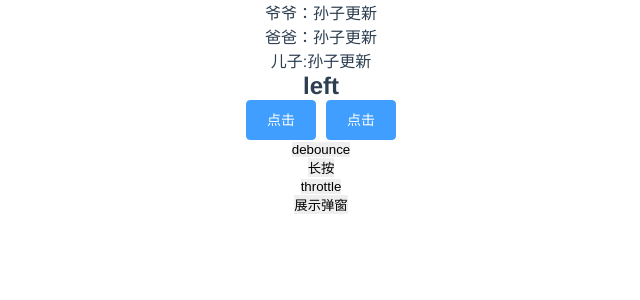
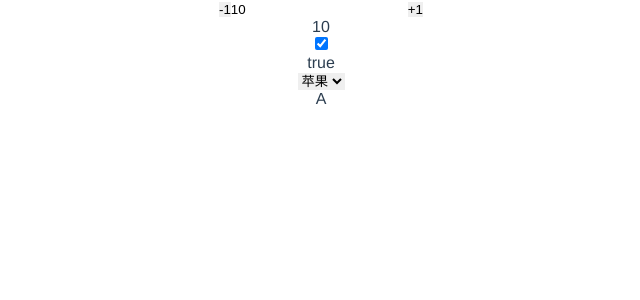
Before and after one commit to oylx/chunfengshili, a Vue app in the folder 3vue/eight-queen/: page / in a window 1280 px wide. Shown: the top 300 px of the page, without its empty margins (319-959 px from the left). Built offline with nearby package versions, Linux system fonts and the light colour scheme.

Commit message:
v-model组件传值

```diff
--- a/3vue/eight-queen/src/App.vue
+++ b/3vue/eight-queen/src/App.vue
@@ -3,9 +3,10 @@
 <!--    <s-scroll></s-scroll>-->
 <!--    <s-lazy></s-lazy>-->
 <!--    <s-sync></s-sync>-->
-    <one></one>
-    <on-emit></on-emit>
-    <s-directive></s-directive>
+    <model-demo></model-demo>
+<!--    <one></one>-->
+<!--    <on-emit></on-emit>-->
+<!--    <s-directive></s-directive>-->
 
 <!--    <s-provide></s-provide>-->
 <!--    <component-attr></component-attr>-->
@@ -51,9 +52,10 @@
 // import Decorate from '@/components/Decorate';
 // import ComponentAttr from '@/components/ComponentAttr';
 // import SProvide from '@/components/SProvide';
-import SDirective from '@/components/SDirective';
-import OnEmit from '@/components/onEmit/onEmit';
-import One from '@/components/sync/One';
+// import SDirective from '@/components/SDirective';
+// import OnEmit from '@/components/onEmit/onEmit';
+// import One from '@/components/sync/One';
+import ModelDemo from '@/components/Checkbox/ModelDemo';
 // import SSync from '@/components/SSync';
 // import SLazy from '@/components/SLazy';
 // import SScroll from '@/components/SScroll';
@@ -61,12 +63,13 @@ import One from '@/components/sync/One';
 export default {
   name: 'App',
   components: {
-    One,
-    OnEmit,
+    ModelDemo,
+    // One,
+    // OnEmit,
     // SScroll,
     // SLazy,
     // SSync,
-    SDirective,
+    // SDirective,
     // SProvide,
     // ComponentAttr,
     // Decorate,
--- /dev/null
+++ b/3vue/eight-queen/src/components/Checkbox/ICheckbox.vue
@@ -0,0 +1,36 @@
+<template>
+  <input type="checkbox" :checked="value" @change="handleChange"/>
+</template>
+
+<script>
+export default {
+  name: 'ICheckbox',
+  props: {
+    value: {
+      type: Boolean,
+      default: false,
+      require: true
+    }
+  },
+  data(){
+    return{
+      currentValue: this.value
+    }
+  },
+  watch: {
+    value(newVal){
+      this.currentValue = newVal;
+    }
+  },
+  methods: {
+    handleChange(e) {
+      this.currentValue = e.target.checked
+      this.$emit('input', this.currentValue)
+    }
+  }
+};
+</script>
+
+<style scoped>
+
+</style>
--- /dev/null
+++ b/3vue/eight-queen/src/components/Checkbox/IInput.vue
@@ -0,0 +1,44 @@
+<template>
+  <div>
+    <button @click="increase(-1)">-1</button>
+    <input type="number" :value="currentValue" @input="changeValue" />
+    <button @click="increase(1)">+1</button>
+  </div>
+</template>
+
+<script>
+export default {
+  name: "IInput",
+  props:{
+    value:{
+      type: Number,
+      default: 0,
+      require: true
+    }
+  },
+  data(){
+    return{
+      currentValue: this.value
+    }
+  },
+  watch: {
+    value(newVal){
+      this.currentValue = newVal;
+    }
+  },
+  methods:{
+    changeValue(e){
+      this.currentValue = parseInt(e.target.value);
+      this.$emit('input', this.currentValue);
+    },
+    increase(value){
+      this.currentValue+= value;
+      this.$emit('input', this.currentValue);
+    }
+  }
+}
+</script>
+
+<style lang="stylus" scoped>
+
+</style>
--- /dev/null
+++ b/3vue/eight-queen/src/components/Checkbox/ISelect.vue
@@ -0,0 +1,45 @@
+<template>
+  <div>
+    <select v-model="currentValue" @change="handleChange">
+      <option :value="value" v-for="{value,name} in options" :key="value">{{ name }}</option>
+    </select>
+  </div>
+</template>
+
+<script>
+export default {
+  name: 'ISelect',
+  props: {
+    value: {
+      type: String,
+      default: '',
+      required: true,
+    },
+    options: {
+      type: Array,
+      default: () => { return []; },
+      required: true,
+    },
+  },
+  data() {
+    return {
+      currentValue: this.value,
+    };
+  },
+  watch: {
+    value(newVal) {
+      this.currentValue = newVal;
+    },
+  },
+  methods: {
+    handleChange(e) {
+      this.currentValue = e.target.value;
+      this.$emit('input', this.currentValue);
+    },
+  },
+};
+</script>
+
+<style scoped>
+
+</style>
--- /dev/null
+++ b/3vue/eight-queen/src/components/Checkbox/ModelDemo.vue
@@ -0,0 +1,47 @@
+<!--v-model 实际上就是 $emit('input') 以及 props:value 的组合语法糖，只要组件中满足这两个条件，就可以在组件中使用 v-model。-->
+<!--虽然在有些交互组件中有些许不同，例如：-->
+<!--checkbox 和 radio 使用 props:checked 属性和 $emit('change') 事件。-->
+<!--select 使用 props:value 属性和 $emit('change') 事件。-->
+<!--但是，除了上面列举的这些，别的都是 $emit('input') 以及 props:value 。-->
+<template>
+
+  <div>
+    <i-input v-model="number"></i-input>
+    <p>{{ number }}</p>
+    <i-checkbox v-model="checked"></i-checkbox>
+    <p>{{ checked }}</p>
+    <i-select v-model="selected" :options="options"></i-select>
+    <p>{{ selected }}</p>
+  </div>
+</template>
+
+<script>
+import IInput from '@/components/Checkbox/IInput';
+import ICheckbox from '@/components/Checkbox/ICheckbox';
+import ISelect from '@/components/Checkbox/ISelect';
+export default {
+  name: 'ModelDemo',
+  components: { ISelect, ICheckbox, IInput },
+  data() {
+    return {
+      number: 10,
+      checked: true,
+      options: [{
+        value: 'A',
+        name: '苹果',
+      }, {
+        value: 'B',
+        name: '香蕉',
+      }, {
+        value: 'C',
+        name: '梨子',
+      }],
+      selected: 'A',
+    }
+  },
+};
+</script>
+
+<style scoped>
+
+</style>
```
